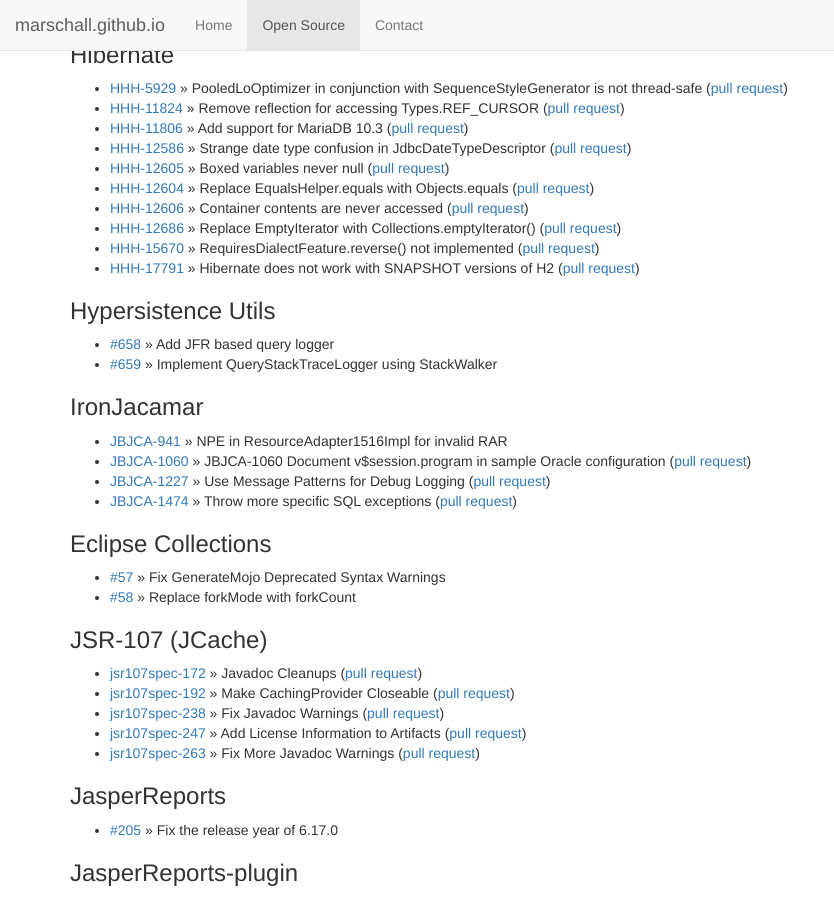
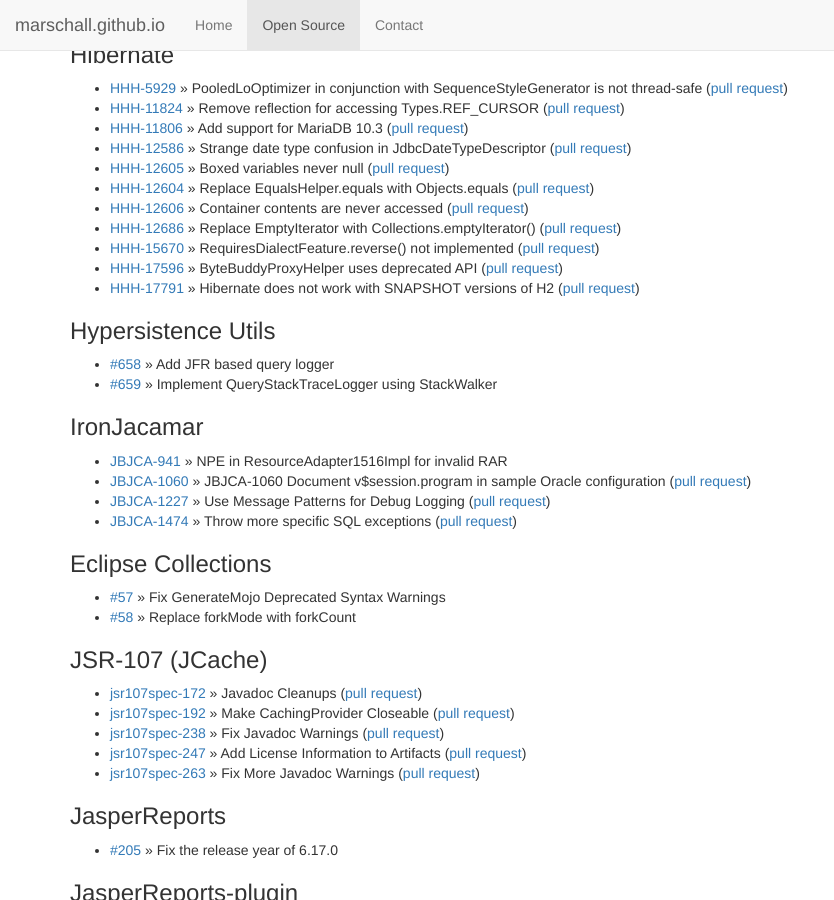
Before and after one commit to marschall/marschall.github.com, a Jekyll site: the page built from open-source.html, in a window 1280 px wide and 900 px high, scrolled down 4859 px. Shown: the whole window, without its empty margins (0-834 px from the left). Built offline with Jekyll 4.4.1, drawn with Linux system fonts in a browser that asks for light colours.

Commit message:
add HHH-17596

```diff
--- a/open-source.html
+++ b/open-source.html
@@ -303,6 +303,7 @@
   <li><a href="https://hibernate.atlassian.net/browse/HHH-12606">HHH-12606</a> &raquo; Container contents are never accessed (<a href="https://github.com/hibernate/hibernate-orm/pull/2292">pull request</a>)</li>
   <li><a href="https://hibernate.atlassian.net/browse/HHH-12686">HHH-12686</a> &raquo; Replace EmptyIterator with Collections.emptyIterator() (<a href="https://github.com/hibernate/hibernate-orm/pull/2347">pull request</a>)</li>
   <li><a href="https://hibernate.atlassian.net/browse/HHH-15670">HHH-15670</a> &raquo; RequiresDialectFeature.reverse() not implemented (<a href="https://github.com/hibernate/hibernate-orm/pull/5508">pull request</a>)</li>
+  <li><a href="https://hibernate.atlassian.net/browse/HHH-17596">HHH-17596</a> &raquo; ByteBuddyProxyHelper uses deprecated API (<a href="https://github.com/hibernate/hibernate-orm/pull/7666">pull request</a>)</li>
   <li><a href="https://hibernate.atlassian.net/browse/HHH-17791">HHH-17791</a> &raquo; Hibernate does not work with SNAPSHOT versions of H2 (<a href="https://github.com/hibernate/hibernate-orm/pull/7917">pull request</a>)</li>
 </ul>
 <h3>Hypersistence Utils</h3>
```
